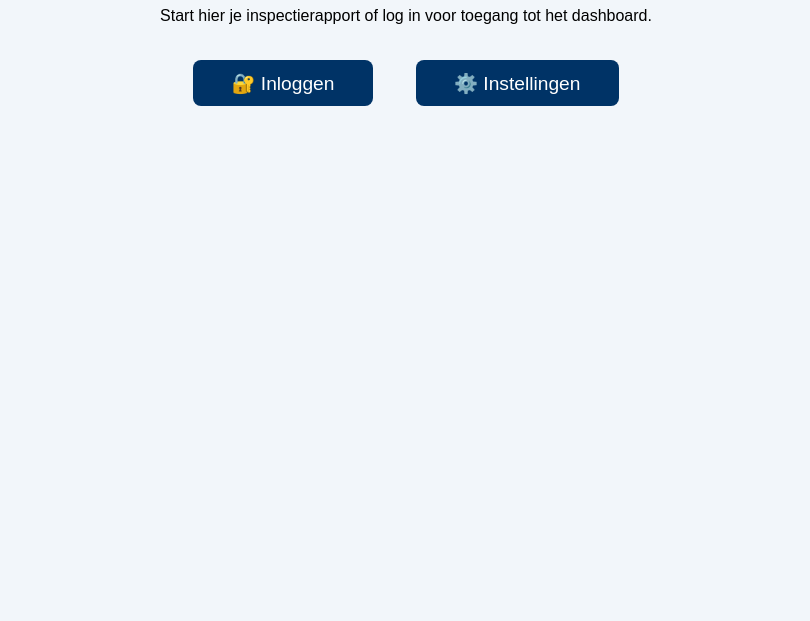
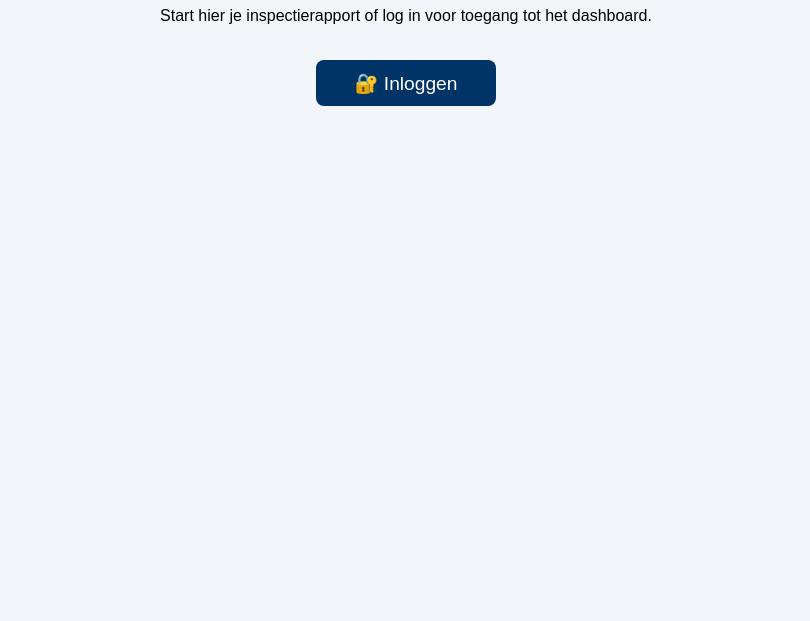
Before and after one commit to BrunsmannExperts/Appv2, a website: page index.html in a window 1280 px wide. Shown: the part 179-800 px from the top of the page, without its empty margins (234-1044 px from the left). Drawn offline with Linux system fonts and the light colour scheme.

Commit message:
Add files via upload

```diff
--- a/index.html
+++ b/index.html
@@ -39,7 +39,6 @@
   <p>Start hier je inspectierapport of log in voor toegang tot het dashboard.</p>
   <div>
     <a href="login.html"><button class="knop">🔐 Inloggen</button></a>
-    <a href="instellingen.html"><button class="knop">⚙️ Instellingen</button></a>
   </div>
 </body>
 </html>
```
